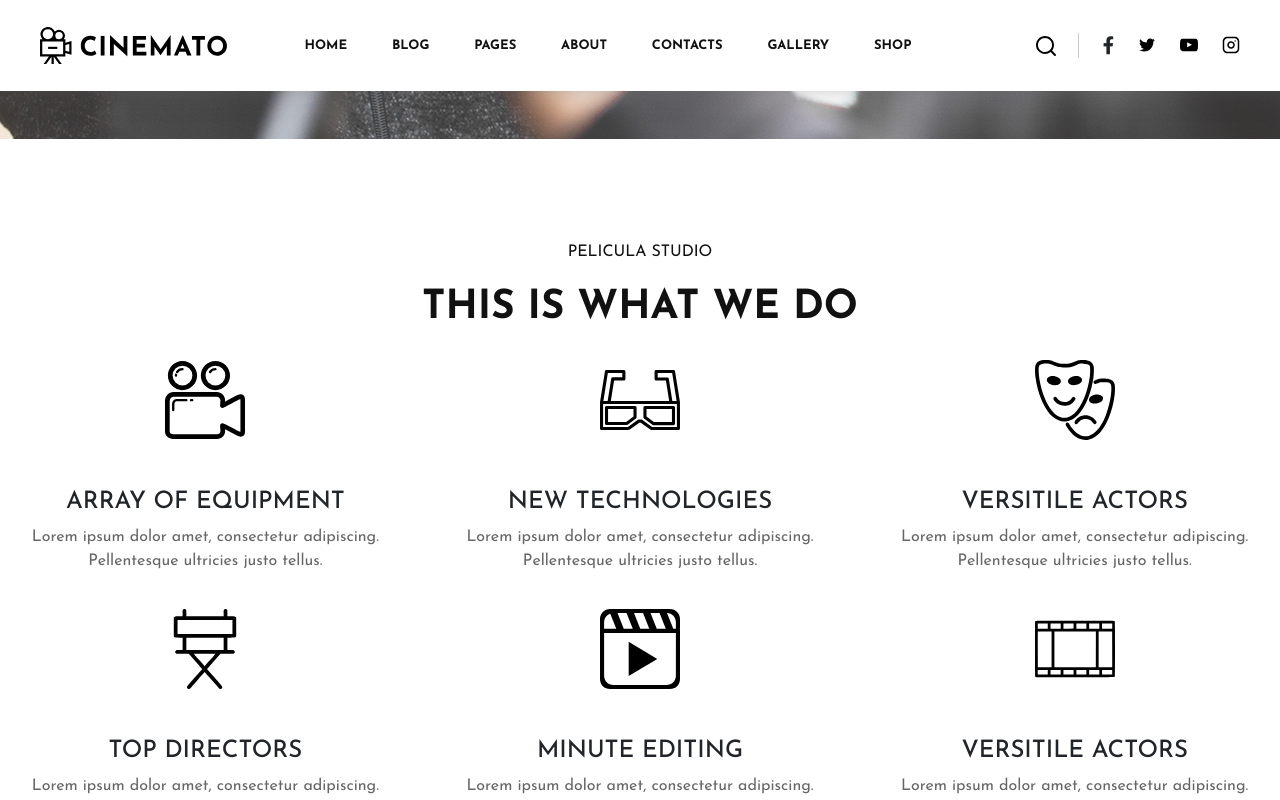
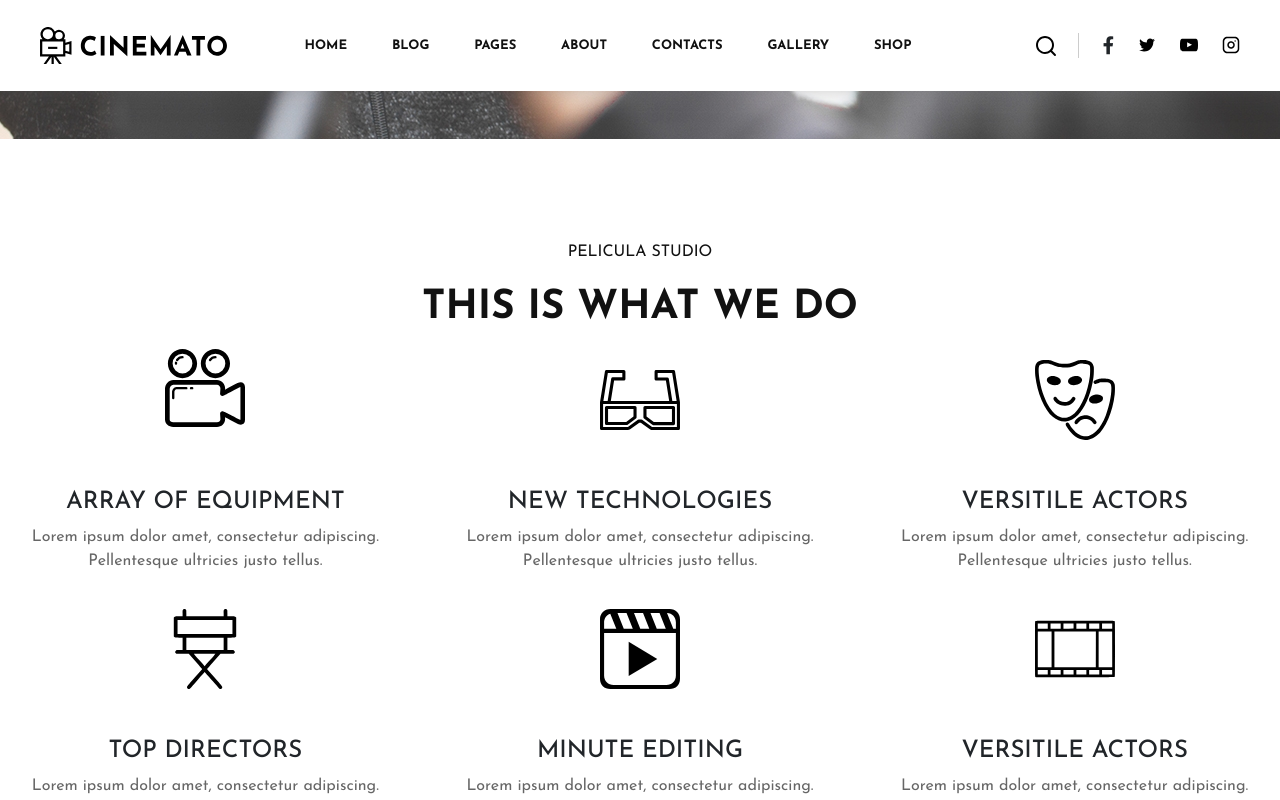
Before and after one commit to MarioSantoro/proj-html-vuejs, a Vue app: page / in a window 1280 px wide. In both pictures the pointer is over the picture 205 px from the left and 1161 px from the top of the page. Shown: the part 761-1561 px from the top of the page. Built offline with nearby package versions, Linux system fonts and the light colour scheme.

Commit message:
added transition effect on sectio pelicula

```diff
--- a/src/components/PeliculaStudio.vue
+++ b/src/components/PeliculaStudio.vue
@@ -74,14 +74,22 @@ div.col-12 {
 
 div.col-4 {
     margin-top: $marginTopPellicula;
+    cursor: pointer;
+
 
     img {
         width: 80px;
         height: 80px;
+        transition: all .2s ease;
     }
+
 
     p {
         color: $ColorGray;
     }
 }
+
+div.col-4:hover img {
+    transform: translateY(-15%);
+}
 </style>
```
